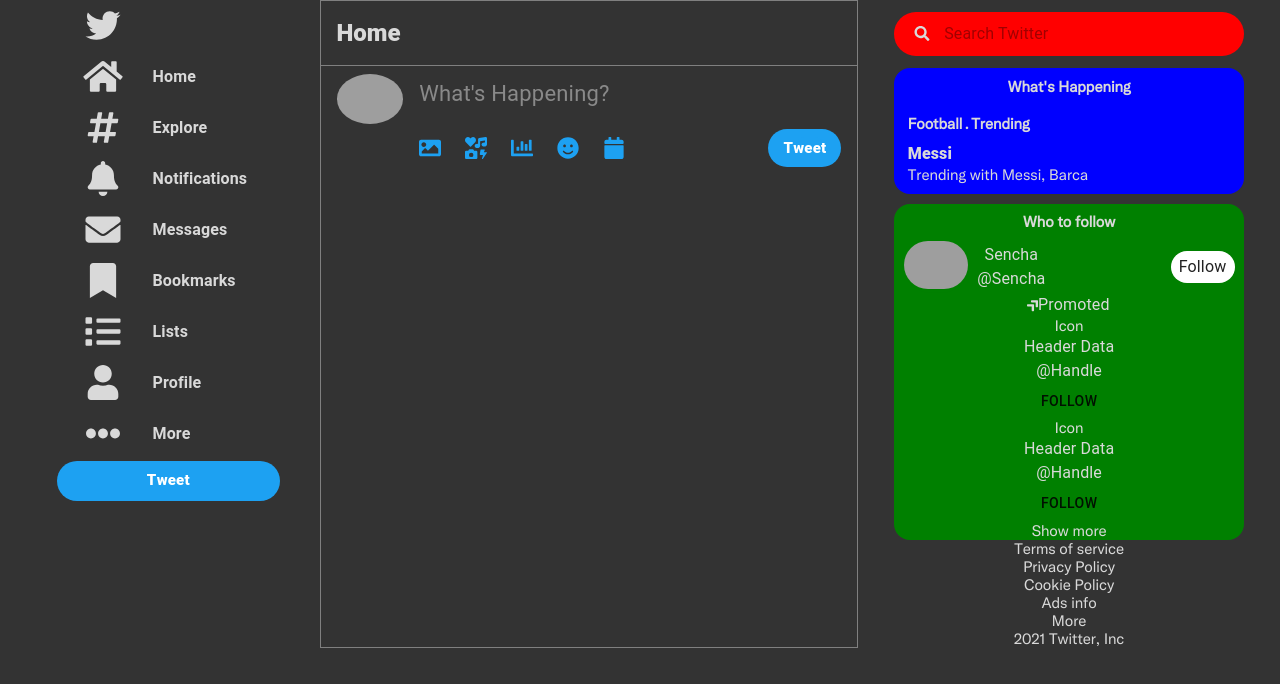
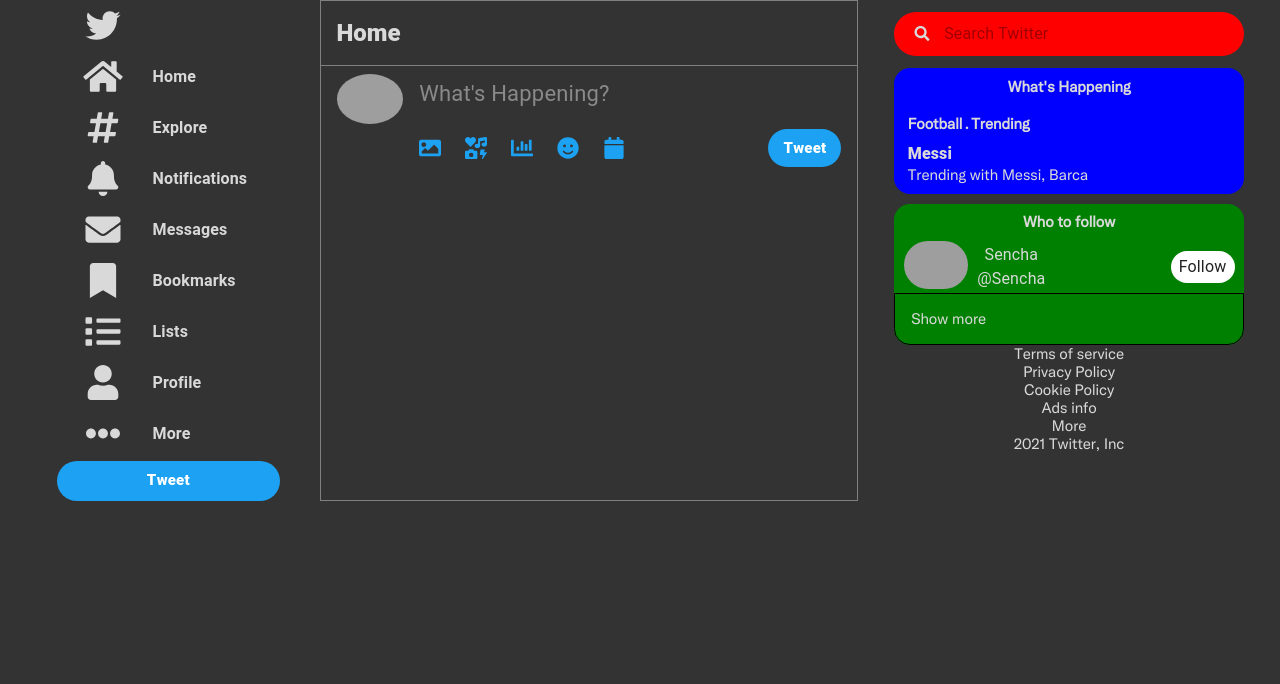
Before and after one commit to ahbell96/twitter-clone, a React (Create React App) app: page / in a window 1280 px wide. Shown: the top 684 px of the page. Built offline with nearby package versions, Linux system fonts and the light colour scheme; grey boxes are pictures that could not be loaded.

Commit message:
next to componentise follow items

```diff
--- a/src/components/News.js
+++ b/src/components/News.js
@@ -154,49 +154,8 @@
               </Button>
             </Box>
           </Box>
-          <Box>
-            <Box>
-              <Box display="flex" justifyContent="center" alignItems="center">
-                <FontAwesomeIcon
-                  icon={faAngleDoubleUp}
-                  style={{ transform: "rotate(45deg)" }}
-                />
-                <Typography style={{ textTransform: "capitalize" }}>
-                  Promoted
-                </Typography>
-              </Box>
-            </Box>
-          </Box>
-          <Box>
-            <Box>Icon</Box>
-            <Box>
-              <Box>
-                <Typography>Header Data</Typography>
-              </Box>
-              <Box>
-                <Typography>@Handle</Typography>
-              </Box>
-            </Box>
-            <Box>
-              <Button>Follow</Button>
-            </Box>
-          </Box>
-          <Box>
-            <Box>Icon</Box>
-            <Box>
-              <Box>
-                <Typography>Header Data</Typography>
-              </Box>
-              <Box>
-                <Typography>@Handle</Typography>
-              </Box>
-            </Box>
-            <Box>
-              <Button>Follow</Button>
-            </Box>
-          </Box>
-          <Box>
-            <Box>Show more</Box>
+          <Box display="flex" justifyContent="flex-start" style={{border: "1px solid black", borderRadius: "0 0 16px 16px"}}>
+            <Box px={2} py={2}>Show more</Box>
           </Box>
         </Box>
 
```
